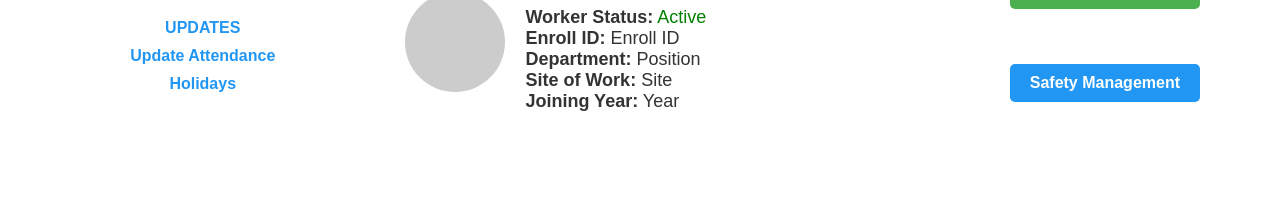
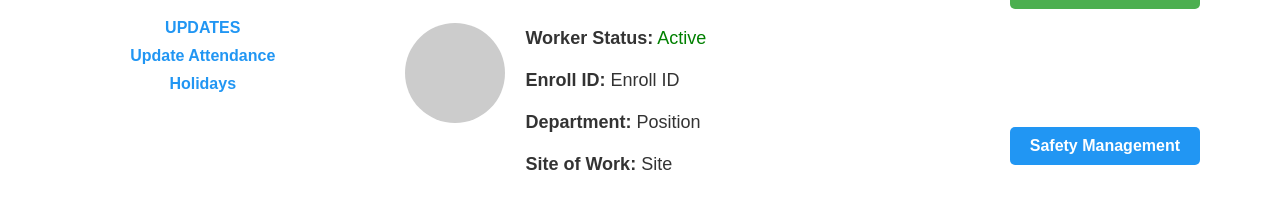
Before and after one commit to testing-archit/newhack1, a plain HTML site: page page2.html in a window 1280 px wide. Shown: the part 89-298 px from the top of the page. Drawn offline with Linux system fonts and the light colour scheme.

Commit message:
Update page2.html

```diff
--- a/page2.html
+++ b/page2.html
@@ -184,11 +184,15 @@
                     <div class="profile-pic"></div>
                     <div class="details">
                         <h2 id="profile-name">Name</h2>
+                        <br>
                         <p><strong>Worker Status:</strong> <span id="status" class="active">Active</span></p>
+                        <br>
                         <p><strong>Enroll ID:</strong> <span id="enrollId">Enroll ID</span></p>
+                        <br>
                         <p><strong>Department:</strong> <span id="position">Position</span></p>
+                        <br>
                         <p><strong>Site of Work:</strong> <span id="site">Site</span></p>
-                        <p><strong>Joining Year:</strong> <span id="year">Year</span></p>
+
                     </div>
                 </div>
                 <div class="buttons">
```
